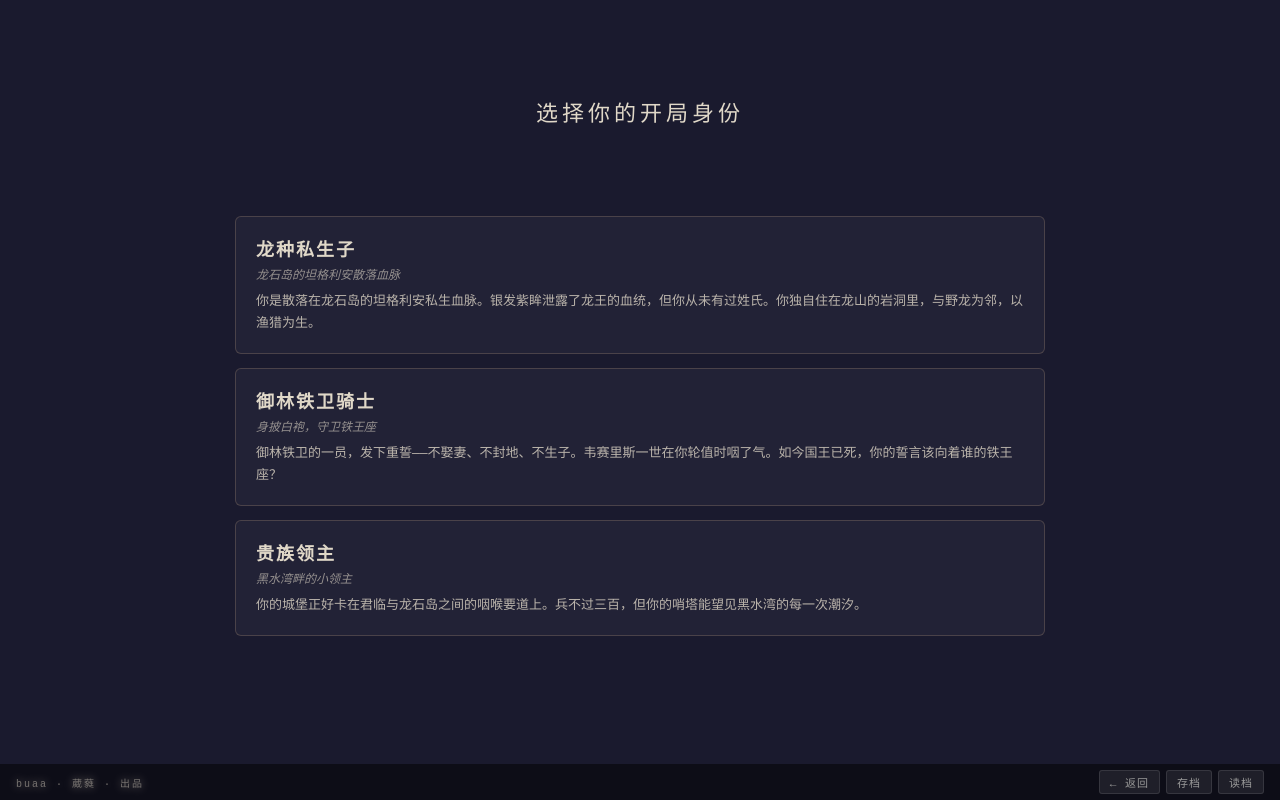
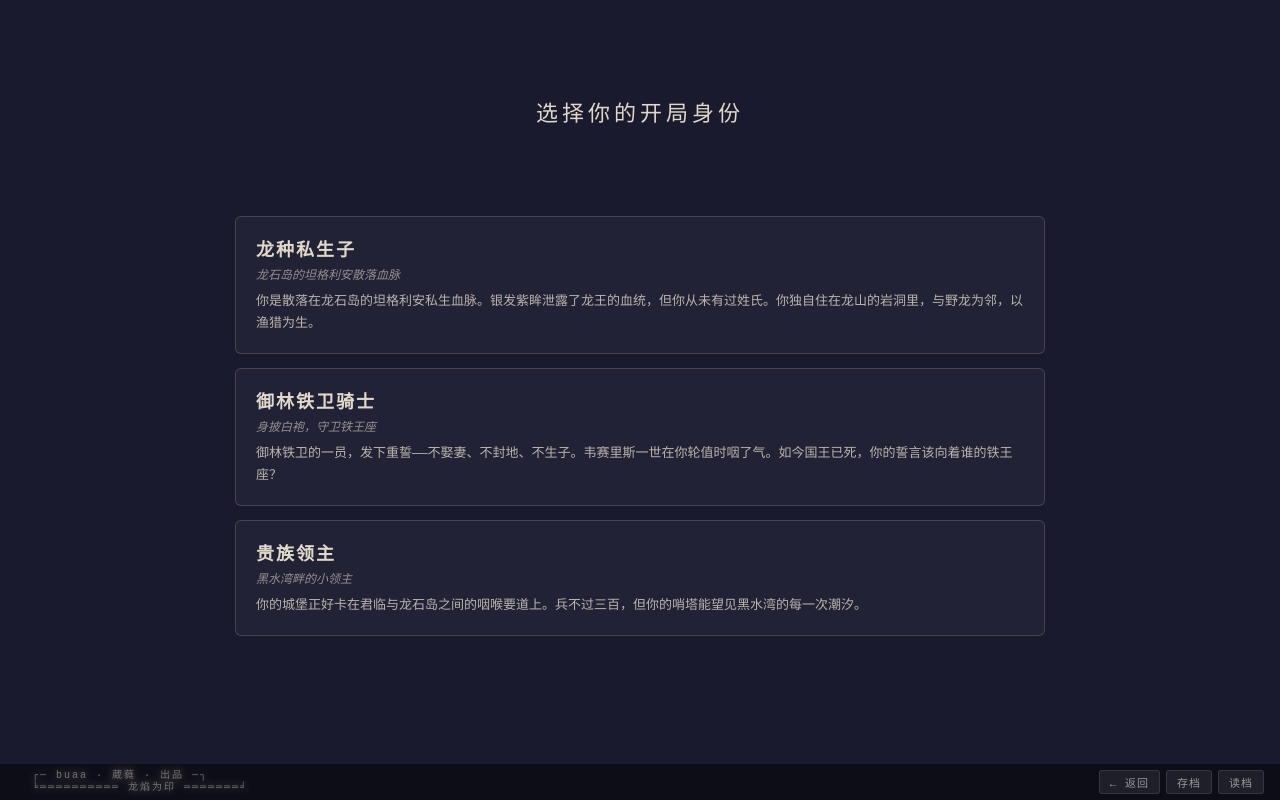
Before and after one commit to pyra7/dance-of-dragons, a plain HTML site: page index.html in a window 1280 px wide. Drawn offline with Linux system fonts and the light colour scheme.

Commit message:
HUD水印改用ASCII艺术双行印章格式 + 龙焰脉冲动画

```diff
--- a/css/main.css
+++ b/css/main.css
@@ -262,7 +262,14 @@ body {
 
 .hud-watermark {
   transition: color 0.5s;
-  opacity: 0.5;
+  font-family: 'Courier New', 'SimHei', monospace;
+  font-size: 10px;
+  line-height: 1.2;
+  margin: 0;
+  padding: 0;
+  background: none;
+  border: none;
+  white-space: pre;
   animation: watermarkPulse 4s ease-in-out infinite;
 }
 
--- a/js/renderer.js
+++ b/js/renderer.js
@@ -16,7 +16,7 @@ var Renderer = (function () {
       '<div id="narrative-pane"></div>' +
       '<div id="choices-pane"></div>' +
       '<div id="hud-pane">' +
-      '  <span class="hud-watermark">buaa · 葳蕤 · 出品</span>' +
+      '  <pre class="hud-watermark">' + AsciiArt.watermark + '</pre>' +
       '  <span class="hud-controls">' +
       '    <button class="hud-btn" id="btn-back" title="返回">&larr; 返回</button>' +
       '    <button class="hud-btn" id="btn-save" title="存档">存档</button>' +
```
